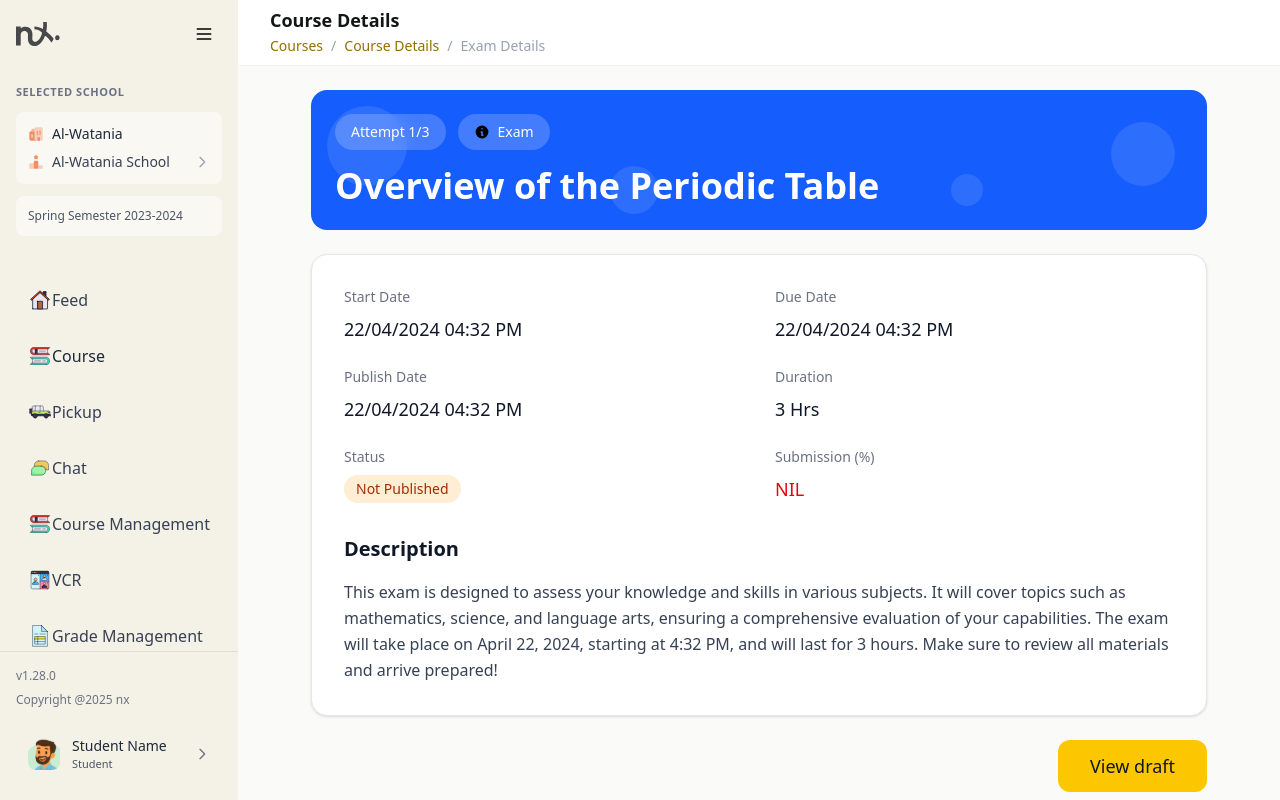
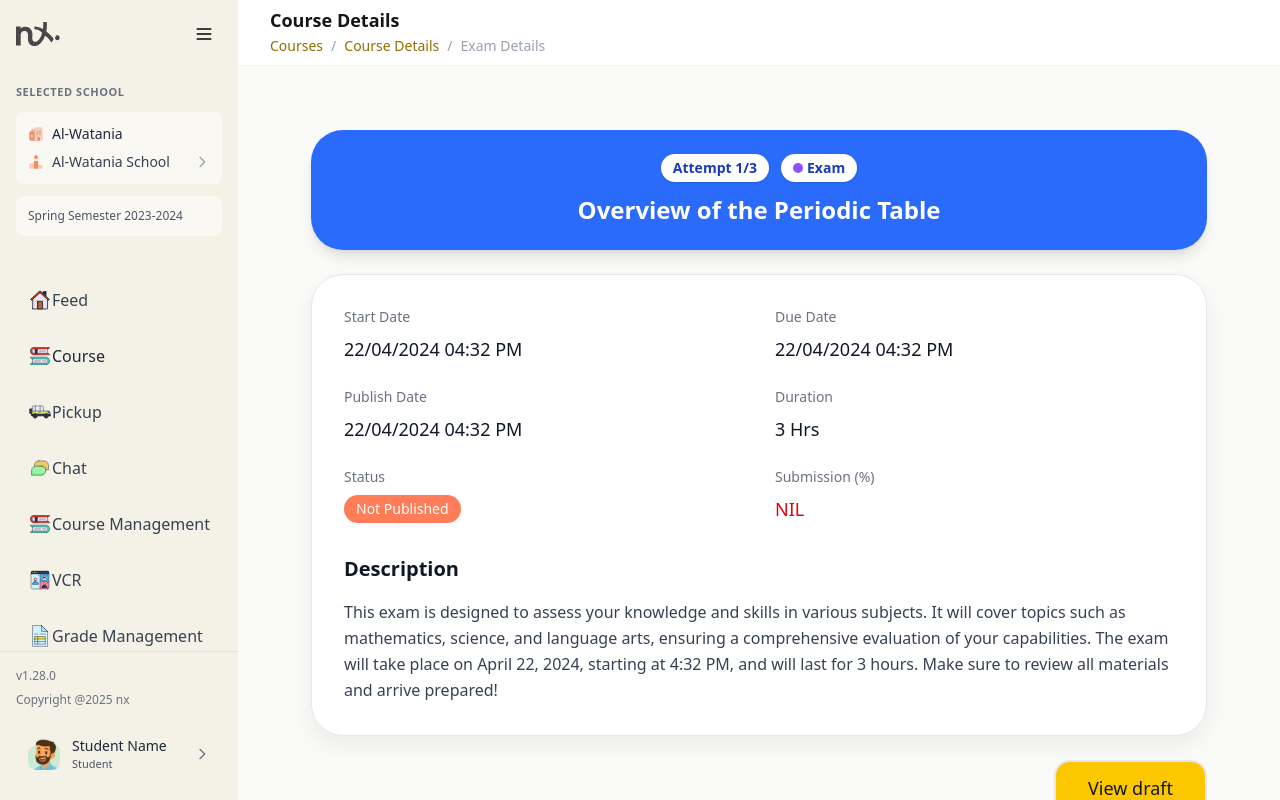
Before and after one commit to prachi316/nx-learner, an Angular app: page /exam-details in a window 1280 px wide. Built offline with nearby package versions, Linux system fonts and the light colour scheme.

Commit message:
style update

```diff
--- a/src/app/pages/exam-details/exam-details.component.html
+++ b/src/app/pages/exam-details/exam-details.component.html
@@ -2,41 +2,29 @@
 <div class="p-6 bg-stone-50 min-h-screen">
   <div class="max-w-4xl mx-auto">
     <!-- Blue Header Bar -->
-    <div class="bg-blue-600 rounded-2xl p-6 mb-6 relative overflow-hidden">
-      <!-- Background Pattern -->
-      <div class="absolute inset-0 opacity-10">
-        <div class="absolute top-4 left-4 w-20 h-20 bg-white rounded-full"></div>
-        <div class="absolute top-8 right-8 w-16 h-16 bg-white rounded-full"></div>
-        <div class="absolute bottom-4 left-1/3 w-12 h-12 bg-white rounded-full"></div>
-        <div class="absolute bottom-6 right-1/4 w-8 h-8 bg-white rounded-full"></div>
-      </div>
-
-      <!-- Header Content -->
-      <div class="relative z-10">
-        <!-- Top Row - Attempt and Exam Badge -->
-        <div class="flex justify-between items-center mb-4">
-          <div class="flex gap-3">
-            <div
-              class="bg-white/20 backdrop-blur-sm rounded-full px-4 py-2 text-white text-sm font-medium"
-            >
-              Attempt 1/3
-            </div>
-            <div
-              class="bg-white/20 backdrop-blur-sm rounded-full px-4 py-2 text-white text-sm font-medium flex items-center gap-2"
-            >
-              <app-icon theIcon="exam" width="16" height="16" color="white"></app-icon>
-              Exam
-            </div>
-          </div>
+    <!-- Header card -->
+    <div class="mx-auto mt-10 max-w-5xl">
+      <div class="rounded-4xl bg-blue-600/90 px-6 py-6 text-center shadow-lg">
+        <div class="mb-3 flex items-center justify-center gap-3">
+          <span
+            class="inline-flex items-center rounded-full bg-white px-3 py-1 text-sm font-semibold text-blue-800 shadow"
+          >
+            Attempt 1/3
+          </span>
+          <span
+            class="inline-flex items-center gap-1 rounded-full bg-white px-3 py-1 text-sm font-semibold text-blue-800 shadow"
+          >
+            <span class="h-2.5 w-2.5 rounded-full bg-violet-500"></span> Exam
+          </span>
         </div>
-
-        <!-- Main Title -->
-        <h1 class="text-4xl font-bold text-white">Overview of the Periodic Table</h1>
+        <h1 class="text-2xl font-bold text-white">Overview of the Periodic Table</h1>
       </div>
     </div>
 
     <!-- Main Content Card -->
-    <div class="bg-white rounded-2xl shadow-sm border border-gray-200 p-8 mb-6">
+    <div
+      class="bg-white rounded-4xl p-8 my-6 relative rounded-3xl border border-gray-200 bg-white p-6 shadow-[0_10px_25px_rgba(0,0,0,0.06)] md:p-8 border-[var(--stroke-color-black-08,#13151714)]"
+    >
       <!-- Exam Metadata -->
       <div class="grid grid-cols-1 md:grid-cols-2 gap-8 mb-8">
         <!-- Left Column -->
@@ -52,7 +40,7 @@
           <div>
             <label class="block text-sm font-medium text-gray-500 mb-2">Status</label>
             <span
-              class="inline-flex items-center px-3 py-1 rounded-full text-sm font-medium bg-orange-100 text-orange-800"
+              class="inline-flex items-center px-3 py-1 rounded-full text-sm font-medium text-white bg-[#FF7C59]"
             >
               Not Published
             </span>
@@ -91,7 +79,7 @@
     <!-- View Draft Button -->
     <div class="flex justify-end">
       <button
-        class="bg-yellow-400 hover:bg-yellow-500 text-gray-900 px-8 py-3 rounded-xl font-medium transition-colors text-lg"
+        class="bg-yellow-400 hover:bg-yellow-500 text-gray-900 px-8 py-3 rounded-2xl font-medium transition-colors text-lg border-2 border-gray-200"
       >
         View draft
       </button>
```
Also changed, not shown: public/assets/background.png (added).
